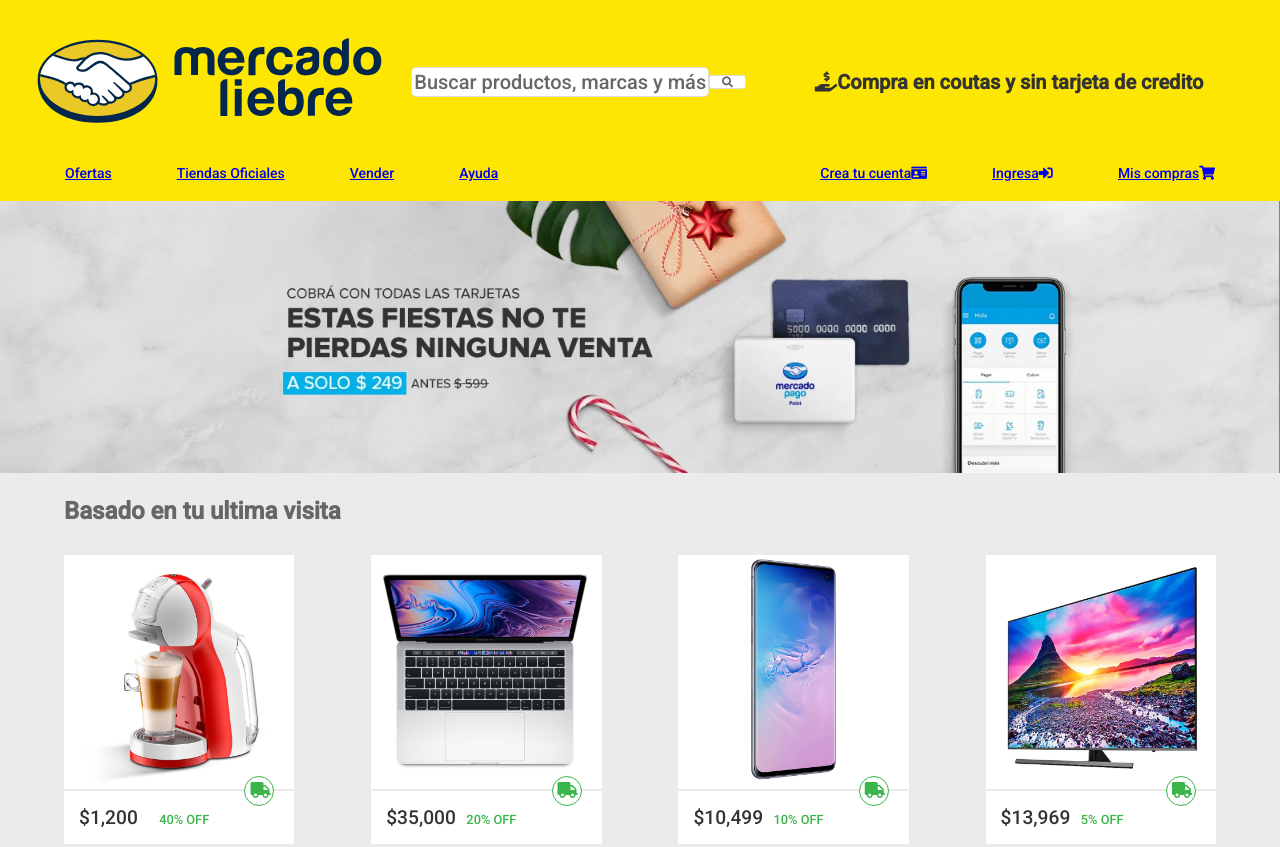
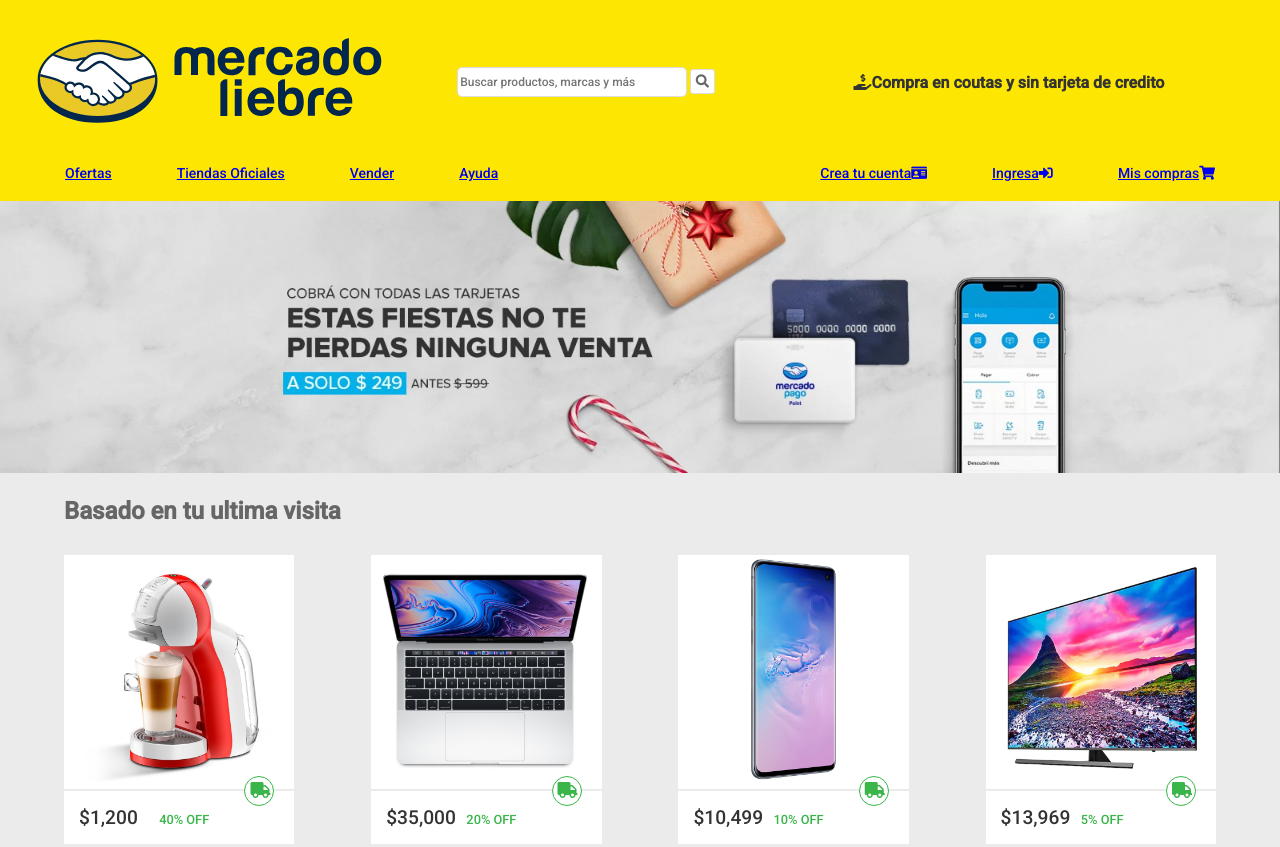
Before and after one commit to JonathanGaona/mercadoLiebreJonathan, a website: page views/home.html in a window 1280 px wide. Shown: the top 847 px of the page. Drawn offline with Linux system fonts and the light colour scheme; files that its build step writes are made by us from their sources.

Commit message:
Version final

```diff
--- a/public/css/styles.css
+++ b/public/css/styles.css
@@ -19,32 +19,38 @@
 }
 header .form{
     display: flex;
-    align-items: center;
+    flex-direction: column;
+    align-items: flex-start;
+    justify-content: space-around;
+    text-align: center;
     padding: 2px;
     font-size: 11px;
     width: 50%;
 }
-div.input{
+div.form form input{
     background-color: #FFF;
     border: 1px solid gainsboro;
     outline: none;
     color: #666;
     padding: 2px;
     font-family: 'Roboto';
-    font-size: 12px;
+    font-size: 9px;
     border-radius: 5px;
+    width: 120px;
+    height: 18px;
 
 }
 
-div.submit{
+div.form form button.submit{
     background-color: #FFF;
     border-radius: 3px;
     border: 1px solid gainsboro;
     color: #666;
     width: 10%;
-    height: auto;
+    height: 16px;
+    width: 16px;
     text-align: center;
-    align-items: center;
+    align-self: center;
 
 }
 
@@ -248,6 +254,16 @@
         width: 30%;
         justify-content: center;
         align-self: center;
+        align-items: stretch;
+    }
+    div.form form input{
+        width: 150px;
+        height: 25px;
+
+    }
+    div.form form button.submit{
+        height: 20px;
+        width: 20px;
     }
     div#intro{
         width: 40%;
@@ -324,11 +340,22 @@
         font-size: 14px;
     }
 
+    div.form form input{
+        width: 230px;
+        height: 30px;
+        font-size: 12px;
+
+    }
+    div.form form button.submit{
+        height: 25px;
+        width: 25px;
+    }
+
     div.input{
         font-size: 20px;
     }
     div#intro{
-        font-size: 20px;
+        font-size: 16px;
     }
     footer{
         padding: 30px;
--- a/views/home.html
+++ b/views/home.html
@@ -19,8 +19,10 @@
 
 
             <div class="form" action="#" method="GET">
-            <div class="input">Buscar productos, marcas y más</div>
-            <div class="submit"><i class="fa fa-search"></i></div>
+                <form>
+                <input class="input" placeholder='Buscar productos, marcas y más' name="buscar">
+                <button type="submit" class="submit"><i class="fa fa-search"></i></button>
+                </form>
             </div>
 
             <br>
```
